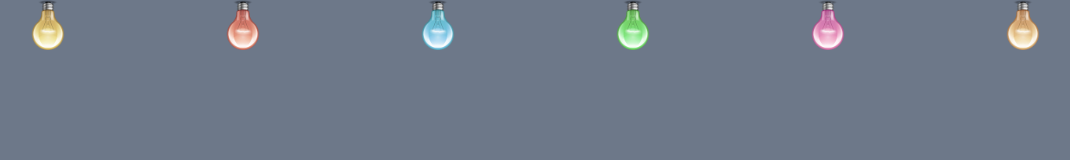
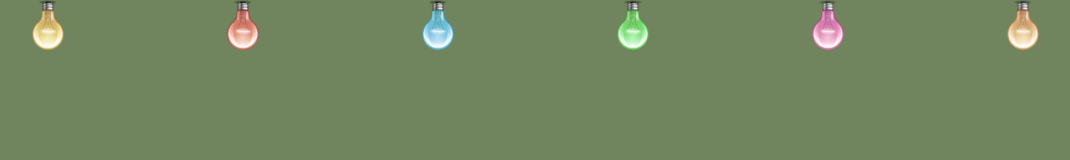
Before and after one commit to SenahAnggreni/BrithdayAakakOcak, a website: page index.html in a window 1280 px wide. Both pictures are taken after a click on the button "TURN ON LIGHTS XIXI". Shown: the whole page, without its empty margins (105-1175 px from the left). Drawn offline with nearby package versions, Linux system fonts and the light colour scheme.

Commit message:
Update stylesheet.css

```diff
--- a/stylesheet.css
+++ b/stylesheet.css
@@ -12,7 +12,7 @@ body {
   display: none;
 }
 .peach {
-  background-color: #c2d7f5;
+  background-color: #c8eea6;
 }
 .peach-after {
   -webkit-animation: peach_alive linear 8s infinite;
```
